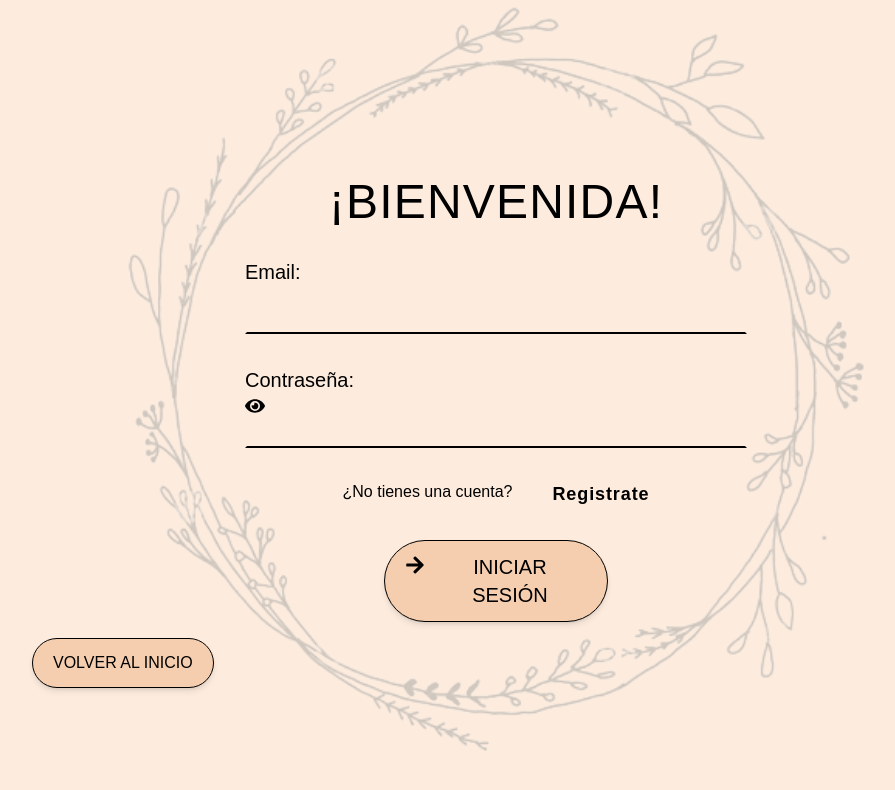
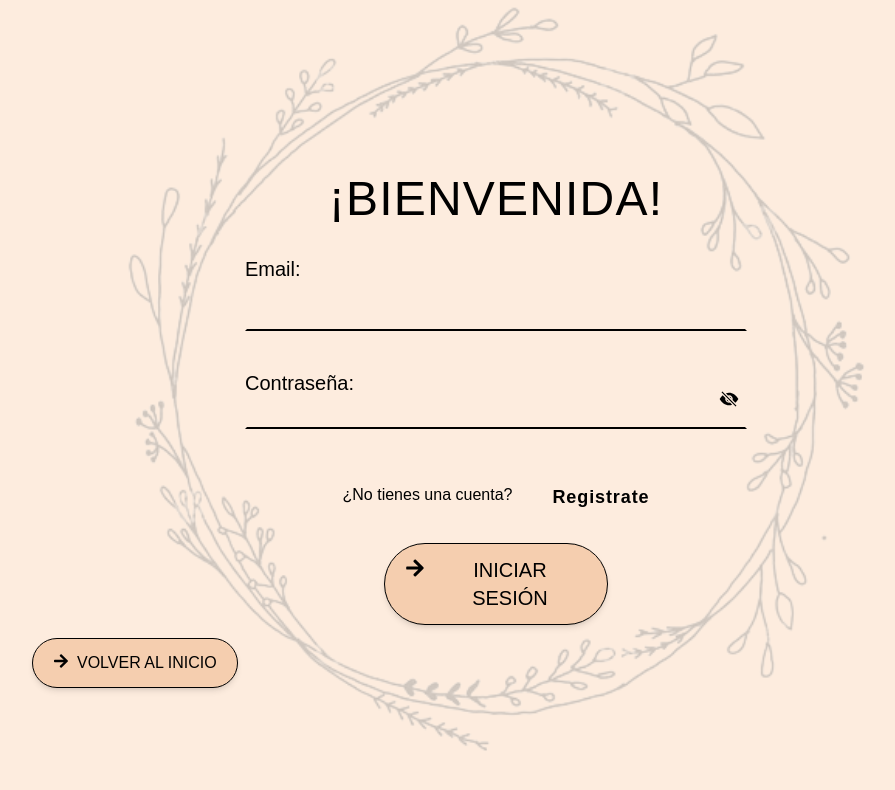
Before and after one commit to RaquelBayas/heyMama_project, a React (Vite) app in the folder frontend/: page /login in a window 1280 px wide. Shown: the top 790 px of the page, without its empty margins (144-1039 px from the left). Built offline with nearby package versions, Linux system fonts and the light colour scheme; a web font is replaced by a local one.

Commit message:
cloud env

```diff
--- a/frontend/src/components/Login.tsx
+++ b/frontend/src/components/Login.tsx
@@ -7,7 +7,7 @@ import logInUser from "../services/logInService"
 import { LogInForm } from "../models/LogInForm";
 
 function Login(){
-    const [hidden, setHidden] = useState(true);
+    const [hidden, setHidden] = useState(false);
 
     const [formData, setFormData] = useState<LogInForm>({
         email: '',
@@ -49,34 +49,36 @@ function Login(){
                 <div className="flex flex-col w-550 text-center relative top-1/2 left-1/2 -translate-y-1/2 -translate-x-1/2">
                     <h1 className="text-5xl tracking-wide">¡BIENVENIDA!</h1>
                     <form onSubmit={handleSubmit}>
-                        <div className="flex flex-col mx-6 mt-8 mb-4 text-start text-xl">
+                        <div className="flex flex-col h-[82px] mx-6 mt-8 mb-4 text-start text-xl">
                             <label>Email:</label>
                             <input
-                                className='h-10 mt-2 border-2 border-solid border-transparent border-b-black bg-transparent'
                                 type='email'
                                 name='email'
                                 id='email'
                                 value={formData.email}
                                 required
                                 onChange={handleChange}
+
+                                className='h-10 mt-2 border-2 border-solid border-transparent border-b-black bg-transparent text-lg text-gray-600 tracking-wide focus:outline-none'
                             />
                         </div>
-                        <div className="box-border flex flex-col mx-6 mt-8 mb-4 text-start text-xl">
+                        <div className="box-border flex flex-col h-[82px] mx-6 mt-8 mb-4 text-start text-xl">
                             <label>Contraseña:</label>
                             <button
                                 type='button'
-                                className='mt-0.5'
+                                className='absolute transform -translate-y-1/2 right-8 top-56 cursor-pointer'
                                 onClick={() => setHidden(!hidden)}>
                                 { hidden ? <FaEye /> : <IoEyeOffSharp /> }
                             </button >
                                 <input
-                                    className='w-full bg-transparent border-b-2 border-dark_brownh-10 border-2 border-solid border-transparent border-b-black'
-                                    type='password'
+                                    type={hidden ? 'text':'password'}
                                     name='password'
                                     id='password'
                                     value={formData.password}
                                     required
                                     onChange={handleChange}
+
+                                    className='w-full bg-transparent border-b-2 border-dark_brownh-10 border-2 border-solid text-lg text-gray-600 border-transparent border-b-black focus:outline-none'
                                     />
                                     {isError && <span>{JSON.stringify(isError)}</span>}
                         </div>
@@ -94,6 +96,7 @@ function Login(){
                     to={'/'}
                     className='absolute bottom-12 left-6 flex flex-row justify-start gap-2 m-4 align-middle bg-primary border border-solid border-black p-3 px-5 rounded-full shadow-md cursor-pointer lg:bottom-24 lg:left-40 hover:scale-110 transition-transform duration-300 ease-in-out'
                 >
+                    <FaArrowRight className='my-0.5'/>
                     <button className='w-max text-xl sm:text-base'>VOLVER AL INICIO</button>
                 </Link>
             </div>
```
Also changed, not shown: 1 other file (tests, documents, lock files or other folders).
